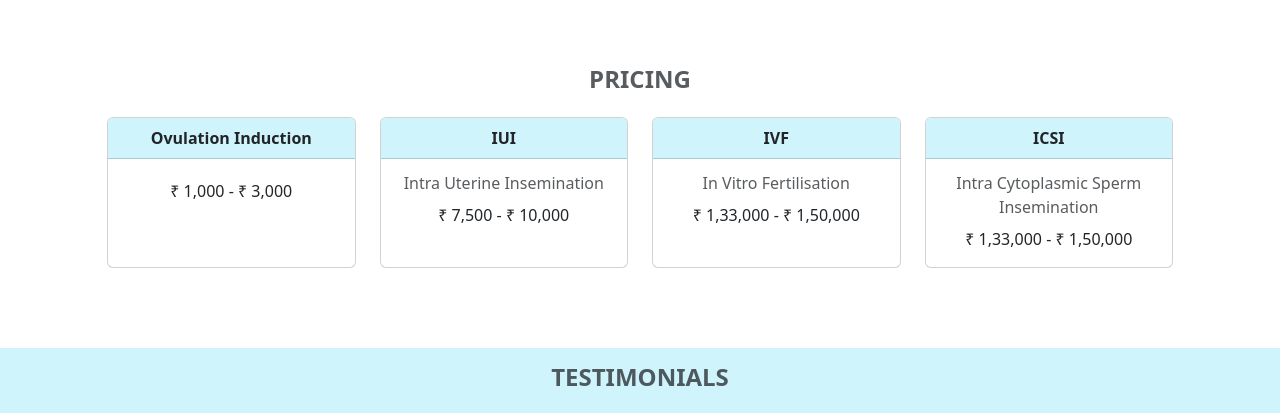
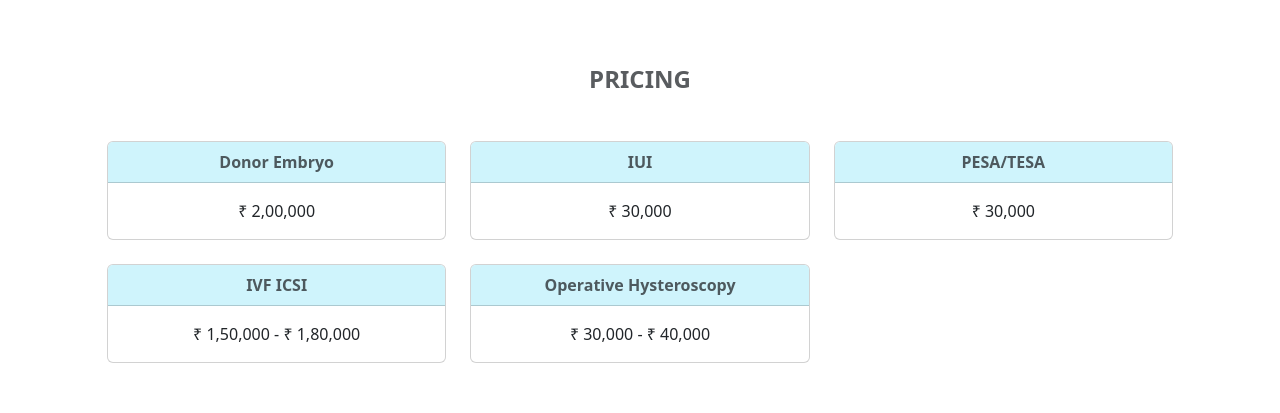
Before and after one commit to UtkarshaAnand/Portfolio, a React (Create React App) app in the folder client/: page / in a window 1280 px wide. Shown: the part 786-1199 px from the top of the page. Built offline with nearby package versions, Linux system fonts and the light colour scheme; no server answers.

Commit message:
modify pricing and change Nova to Crysta

```diff
--- a/client/src/views/About.tsx
+++ b/client/src/views/About.tsx
@@ -11,8 +11,8 @@ function About() {
           years of experience in the field of Obstetrics and Gynaecology, and 4 years of experience
           in infertility. Dr. Sugata is committed to providing the best possible care to her
           patients. She has previously worked with renowned IVF institutes and currently serves as a
-          senior consultant and IVF specialist at Nova IVF Howrah.
-          <br /> Nova IVF is a trusted chain in the Indian IVF sector, known for its
+          senior consultant and IVF specialist at Crysta IVF Kolkata.
+          <br /> Crysta IVF is a trusted chain in the Indian IVF sector, known for its
           transparency and its commitment to helping couples achieve successful pregnancies using
           their own gametes.
         </p>
--- a/client/src/views/Footer.tsx
+++ b/client/src/views/Footer.tsx
@@ -11,7 +11,7 @@ function Footer() {
             <div className="d-flex flex-column align-items-left justify-content-center px-4">
               <h5 style={{ textAlign: 'justify', color: 'white' }}>Address:</h5>
               <small style={{ textAlign: 'left', color: 'white' }}>
-                3rd Floor, Sree Shyam Market, Grand Trunk Rd, South Howrah, West Bengal 711101
+              3rd Floor, Rudramani building, 1720, Laskarhat, Eastern Metropolitan Bypass, Bypaas, Kolkata, West Bengal 700039
               </small>
             </div>
             <div className="d-flex flex-column align-items-left justify-content-center px-4">
@@ -24,7 +24,7 @@ function Footer() {
                 {DAYS.map((day) => (
                   <div className='row gx-0' style={{ height: '25px', margin: 0, color: 'white' }}>
                     <p className='col px-0'>{day}</p>
-                    <p className="col px-0">9AM - 4PM</p>
+                    <p className="col px-0">9:30AM - 6:30PM</p>
                   </div>
                 ))}
               </small>
@@ -35,10 +35,8 @@ function Footer() {
             <iframe
               width="100%"
               height="100%"
-              src="https://www.google.com/maps/embed?pb=!1m18!1m12!1m3!1d5270.891872054329!2d88.32886103619495!3d22.579856938214128!2m3!1f0!2f0!3f0!3m2!1i1024!2i768!4f13.1!3m3!1m2!1s0x3a02791a78e6f5cb%3A0xede7b4d0da76104d!2sNova%20IVF%20Fertility%20Center%20-%20Best%20IVF%20Centre%20in%20Howrah!5e0!3m2!1sen!2sin!4v1686406869580!5m2!1sen!2sin"
+              src="https://www.google.com/maps/embed?pb=!1m18!1m12!1m3!1d7371.222524753261!2d88.39585462514516!3d22.518763817279584!2m3!1f0!2f0!3f0!3m2!1i1024!2i768!4f13.1!3m3!1m2!1s0x3a02778dff4f67bf%3A0xfcc52416a62709e8!2sCrysta%20IVF!5e0!3m2!1sen!2sin!4v1691240294386!5m2!1sen!2sin"
               title="Map"
-              // width="700"
-              // height="450"
               loading="lazy"
               referrerPolicy="no-referrer-when-downgrade"
             ></iframe>
--- a/client/src/views/Pricing.tsx
+++ b/client/src/views/Pricing.tsx
@@ -1,26 +1,25 @@
 const PricingDetails = [
   {
-    header: 'Ovulation Induction',
-    min: '1,000',
-    max: '3,000',
+    header: 'Donor Embryo',
+    min: '2,00,000',
   },
   {
     header: 'IUI',
-    text: 'Intra Uterine Insemination',
-    min: '7,500',
-    max: '10,000',
+    min: '30,000',
   },
   {
-    header: 'IVF',
-    text: 'In Vitro Fertilisation',
-    min: '1,33,000',
-    max: '1,50,000',
+    header: 'PESA/TESA',
+    min: '30,000',
   },
   {
-    header: 'ICSI',
-    text: 'Intra Cytoplasmic Sperm Insemination',
-    min: '1,33,000',
-    max: '1,50,000',
+    header: 'IVF ICSI',
+    min: '1,50,000',
+    max: '1,80,000',
+  },
+  {
+    header: 'Operative Hysteroscopy',
+    min: '30,000',
+    max: '40,000'
   },
 ];
 
@@ -30,15 +29,14 @@ function Pricing() {
         <h4 className="mb-4 text-muted">
           <b>PRICING</b>
         </h4>
-        <div className="pricing-content row justify-content-evenly">
+        <div className="pricing-content row g-4">
           {PricingDetails.map((details, idx) => (
-            <div className='col-12 col-lg-3' key={idx}>
+            <div className='col-12 col-lg-4' key={idx}>
               <div className="pricing-card card">
-                  <b className='pricing-header card-header'>{details.header}</b>
+                  <b className='pricing-header card-header text-muted'>{details.header}</b>
                 <div className='card-body'>
-                  <div className="mb-2 text-muted card-subtitle">{details.text}</div>
                   <div className='card-text'>
-                    &#8377; {details.min} - &#8377; {details.max}
+                    <span>&#8377; {details.min}</span>{details.max && <span> - &#8377; {details.max}</span>}
                   </div>
                 </div>
               </div>
```
